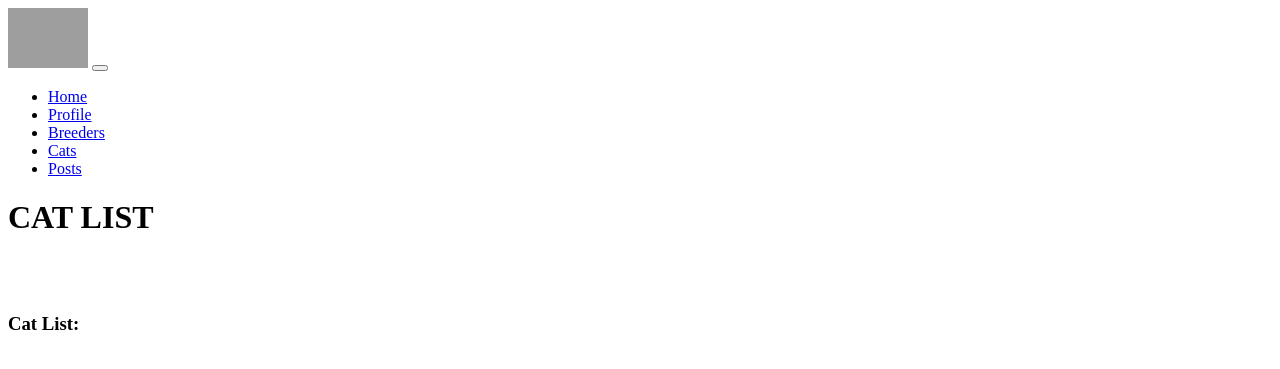
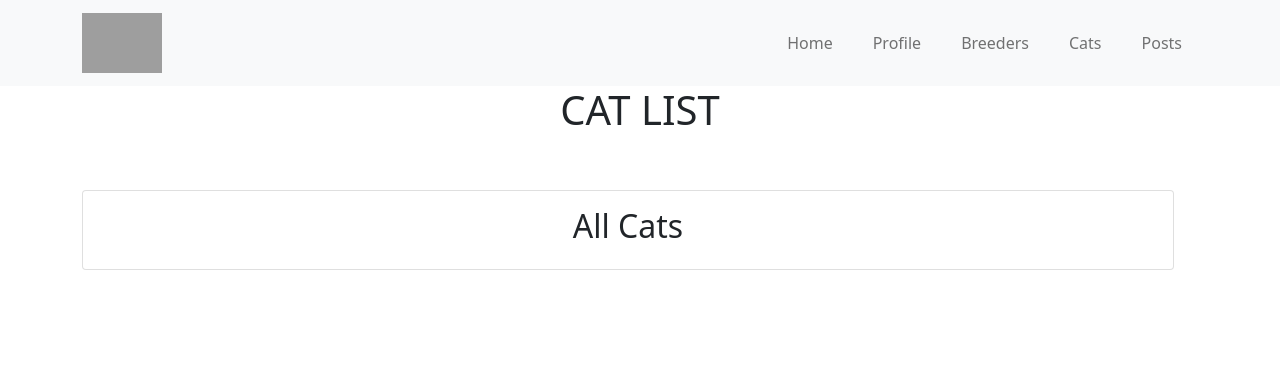
Before and after one commit to C616624830/6156_composite_service, a Flask app: template templates/cat_profile.html in a window 1280 px wide. Shown: the top 369 px of the page. Run offline with Flask 2, Linux system fonts and the light colour scheme; the template is opened without the code that fills it, so the values that code supplies are empty; parts of the project's set-up code (start-up, migrations or seed data) failed here and were passed over; grey boxes are pictures that could not be loaded.

Commit message:
beautify

```diff
--- a/templates/cat_detail.html
+++ b/templates/cat_detail.html
@@ -3,6 +3,7 @@
 <head>
     <meta charset="UTF-8">
     <title>Title</title>
+    <link href="https://cdn.jsdelivr.net/npm/bootstrap@5.1.3/dist/css/bootstrap.min.css" rel="stylesheet" integrity="sha384-1BmE4kWBq78iYhFldvKuhfTAU6auU8tT94WrHftjDbrCEXSU1oBoqyl2QvZ6jIW3" crossorigin="anonymous">
     <script src="https://ajax.googleapis.com/ajax/libs/jquery/1.12.4/jquery.min.js"></script>
 </head>
 <body>
--- a/templates/cat_profile.html
+++ b/templates/cat_profile.html
@@ -3,6 +3,7 @@
 <head>
     <meta charset="UTF-8">
     <title>Title</title>
+  <link href="https://cdn.jsdelivr.net/npm/bootstrap@5.1.3/dist/css/bootstrap.min.css" rel="stylesheet" integrity="sha384-1BmE4kWBq78iYhFldvKuhfTAU6auU8tT94WrHftjDbrCEXSU1oBoqyl2QvZ6jIW3" crossorigin="anonymous">
     <script src="https://ajax.googleapis.com/ajax/libs/jquery/1.12.4/jquery.min.js"></script>
 </head>
 <body>
@@ -52,15 +53,43 @@
 <!-- Navbar End-->
 <div class="formula_content">
     <div class="page-header" id="page_header">
-        <h1>CAT LIST</h1>
+        <center><h1>CAT LIST</h1></center>
     </div>
 </div>
 <br>
 <br>
-<h3>Cat List: </h3>
 <div id="catList"></div>
-<div id="pagination"></div>
 </body>
+
+
+<div class="container">
+    <div class="main-body">
+
+          <div class="row gutters-sm">
+
+
+              <div class="row gutters-sm">
+                <div class="col-sm-60 mb-30">
+                  <div class="card h-140">
+                    <center><div class="card-body" id="catDiv">
+                    <h2 class=" align-items-center ">All Cats</h2></div>
+                    <div id="pagination"></div></center>
+
+
+                      <!-- <ul class="list-group" id="cat_body">
+                      </ul> -->
+
+                  </div>
+                </div>
+
+              </div>
+
+            </div>
+          </div>
+
+        </div>
+
+
 <script type="text/javascript">
     // let curServer = "https://d25a811kxhsede.cloudfront.net/dev";
     let curServer = "https://d25a811kxhsede.cloudfront.net/dev";
@@ -93,21 +122,21 @@
             console.log(cat_info['breeder']);
             let cat_infoDiv = document.createElement("div");
             cat_infoDiv.innerHTML = constructIssue(cat_info) + "<br>";
-            document.getElementById("catList").appendChild(cat_infoDiv);
+            document.getElementById("catDiv").appendChild(cat_infoDiv);
         }
     }
 
     function paginationInjection(r) {
         document.getElementById("pagination").innerHTML = "";
         let links = r["message"]["links"]
+        document.getElementById("pagination").innerHTML += "<a href=\"cat_profile.html?path=" + links[2]["href"]+"\">" + "[" + links[2]["rel"] + "]"  + "</a>"+ " ";
 
         document.getElementById("pagination").innerHTML += "<a href=\"cat_profile.html?path=" + links[1]["href"]+"\">" + "[" + links[1]["rel"] + "]"  + "</a>"+ " ";
 
-        document.getElementById("pagination").innerHTML += "<a href=\"cat_profile.html?path=" + links[2]["href"]+"\">" + "[" + links[2]["rel"] + "]"  + "</a>"+ " ";
     }
 
     function constructIssue(issue) {
-        return "<a href=\"cat_detail.html?id=" + issue["id"] + "\">" + issue["id"] + "</a>"+" ";
+        return "<a href=\"cat_detail.html?id=" + issue["id"] + "\">" + issue["id"] + "."+issue["name"] + "</a>"+" ";
     }
 </script>
 </html>
```
